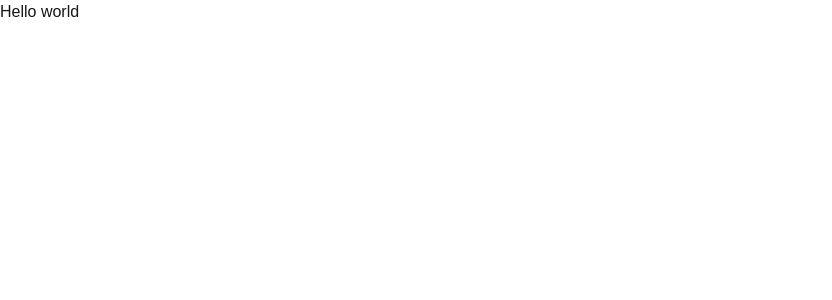
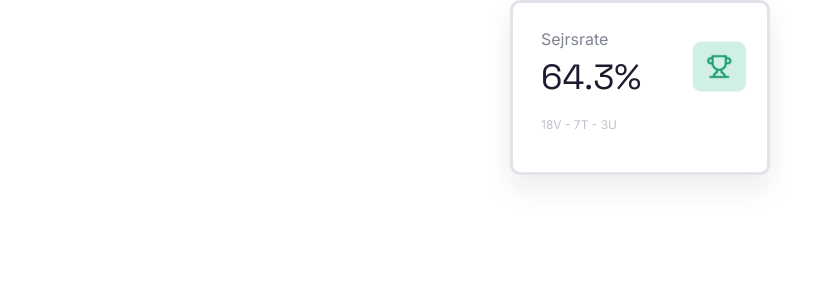
Before and after one commit to cs-26-dat-2-04/ballData, a Next.js app in the folder frontend/: page / in a window 1280 px wide. Shown: the top 300 px of the page, without its empty margins (0-832 px from the left). Built offline with nearby package versions, Linux system fonts and the light colour scheme.

Commit message:
Added reusable KPI-Card component with styling

```diff
--- a/frontend/src/app/page.js
+++ b/frontend/src/app/page.js
@@ -1,5 +1,8 @@
 import Image from "next/image";
+import Card from '../components/KPI-Card.jsx';
 
 export default function Home() {
-  return <p>Hello world</p>;
+  return (
+    <Card />
+  );
 }
--- /dev/null
+++ b/frontend/src/components/KPI-Card.jsx
@@ -0,0 +1,13 @@
+import styles from '../components/styles.module.css';
+import Image from 'next/image'
+
+export default function Card({title, data, extra_info, icon}){
+return (
+    <article className={styles.card}>
+        <h1>Sejrsrate</h1>
+        <h2>64.3%</h2>
+        <p>18V - 7T - 3U</p>
+        <img src="/icon1.jpg" alt="icon"/>
+    </article>
+    );
+}
--- /dev/null
+++ b/frontend/src/components/styles.module.css
@@ -0,0 +1,42 @@
+ @import url("https://fonts.googleapis.com/css2?family=Inter:wght@400;500&family=Space+Grotesk:wght@400;500;600;700&display=swap");
+
+.card {
+  width: min(260px, 90vw);
+  height: min(175px, 75vh);
+  margin: 0 auto;
+  padding: 24px 28px;
+  border: 3px solid #e1e4e9;
+  border-radius: 10px;
+  background: white;
+  box-shadow: 0 14px 28px rgba(15, 23, 42, 0.08);
+  position: relative;
+}
+
+.card h1 {
+  margin: 0 0 0px;
+  color: #7d838f;
+  font-family: 'Inter';
+  font-size: 16px;
+}
+
+.card h2 {
+  margin: 0 0 12px;
+  color: #1c1c30;
+  font-family: 'Space Grotesk';
+  font-size: 35px;
+}
+
+.card p {
+  margin: 0 0 0px;
+  color:#bec2ca;
+  font-family: 'Inter';
+  font-size: 12px;
+}
+
+.card img {
+  width: 57px;
+  height: 57px;
+  position: absolute;
+  top: 36px;
+  right: 18px;
+}
```
Also changed, not shown: frontend/public/icon1.jpg (added).
